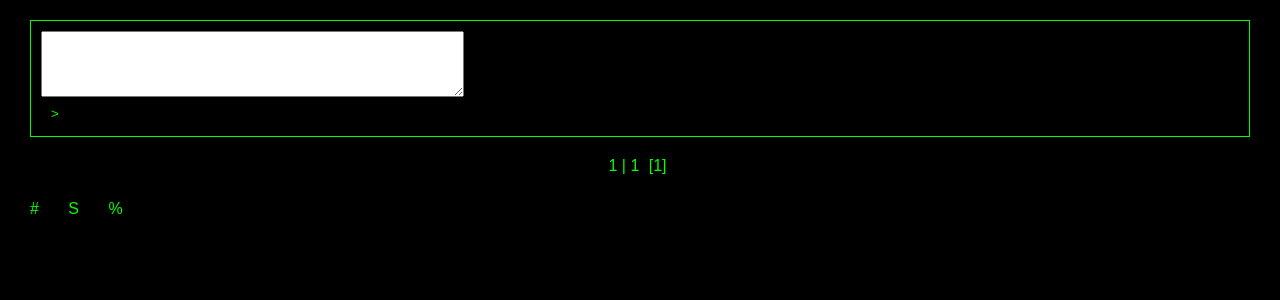
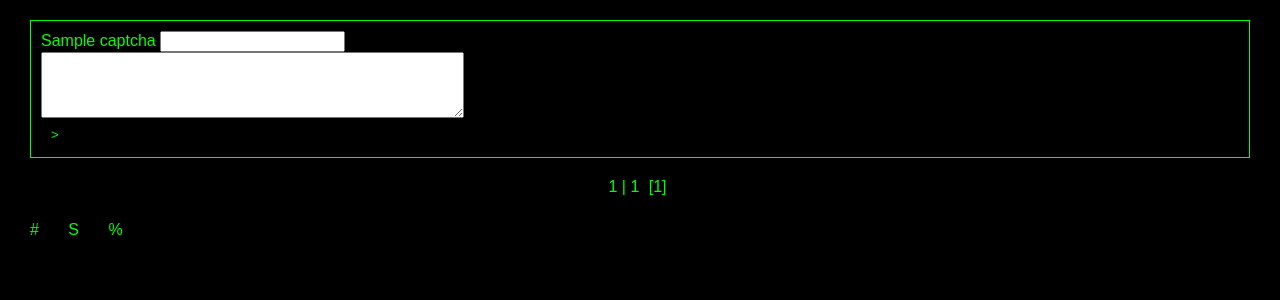
Before and after one commit to hcm444/noob, a Flask app: template templates/index.html in a window 1280 px wide. Shown: the top 300 px of the page. Run offline with Flask 3, Linux system fonts and the light colour scheme; the template is opened without the code that fills it: most values are stand-ins (such as "Sample title", 1, 10 or a date in 2020).

Commit message:
Update index.html

```diff
--- a/templates/index.html
+++ b/templates/index.html
@@ -82,6 +82,11 @@
 <div class="new-post">
     <form action="/post" method="post">
     <input type="hidden" name="parent_post" value="{{ parent_post_number }}">
+
+    <!-- Add the following lines for CAPTCHA -->
+    <label for="captcha">{{ captcha }}</label>
+    <input type="text" id="captcha" name="captcha" required>
+
     <div class="field">
         <div class="control">
             <textarea class="textarea textarea-wrap" name="message" rows="4" cols="50" required></textarea>
@@ -93,6 +98,7 @@
         </div>
     </div>
 </form>
+
 </div>
 
 {% for message in messages %}
```
Lines whose indentation alone changed are shown as unchanged.
